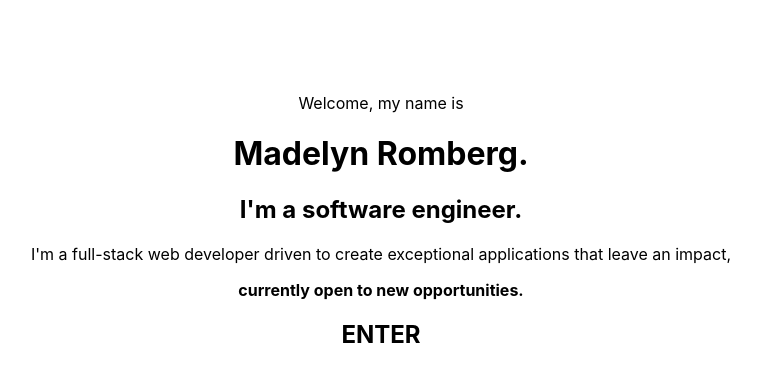
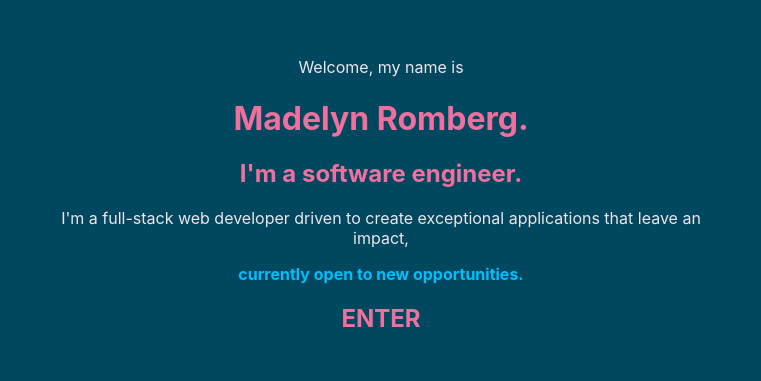
Before and after one commit to m-romberg/personal-website-v2, a React (Create React App) app: page / in a window 1280 px wide. Shown: the part 163-544 px from the top of the page, without its empty margins (259-1020 px from the left). Built offline with nearby package versions, Linux system fonts and the light colour scheme.

Commit message:
create general colors for css throughout file

```diff
--- a/src/index.css
+++ b/src/index.css
@@ -1,12 +1,26 @@
 body {
-  margin: 0;
+  margin-left: 7%;
+  margin-right: 7%;
   font-family: -apple-system, BlinkMacSystemFont, 'Segoe UI', 'Roboto', 'Oxygen',
     'Ubuntu', 'Cantarell', 'Fira Sans', 'Droid Sans', 'Helvetica Neue',
     sans-serif;
   -webkit-font-smoothing: antialiased;
   -moz-osx-font-smoothing: grayscale;
+  /* background-color: #2D4654; */
+  background-color: #004860;
 }
 
+p {
+  color: #EEE5E9;
+}
+
+b {
+  color: #00BFFF;
+}
+
+h1, h2, h3 {
+  color: #EF709D;
+}
 code {
   font-family: source-code-pro, Menlo, Monaco, Consolas, 'Courier New',
     monospace;
```
